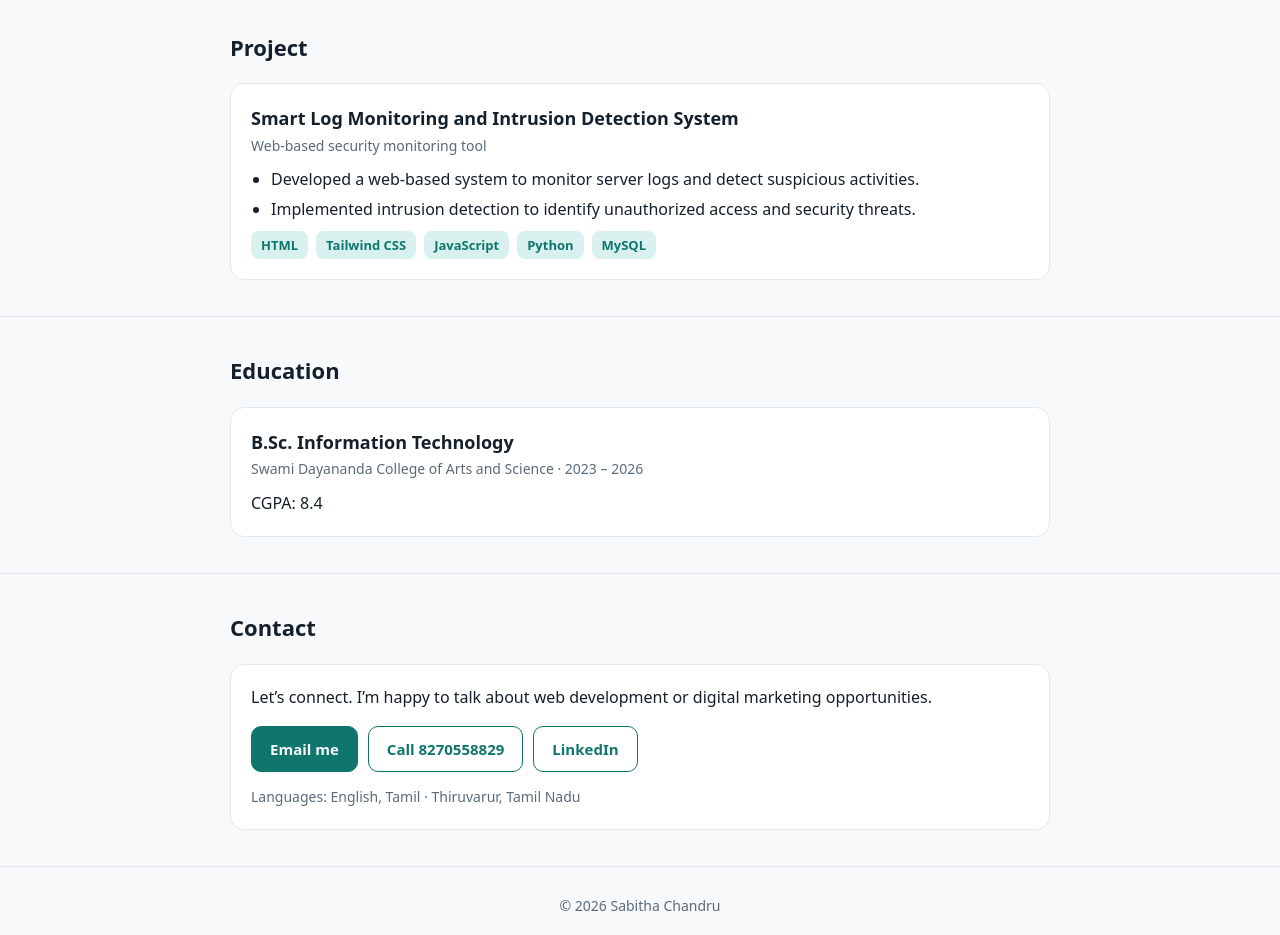
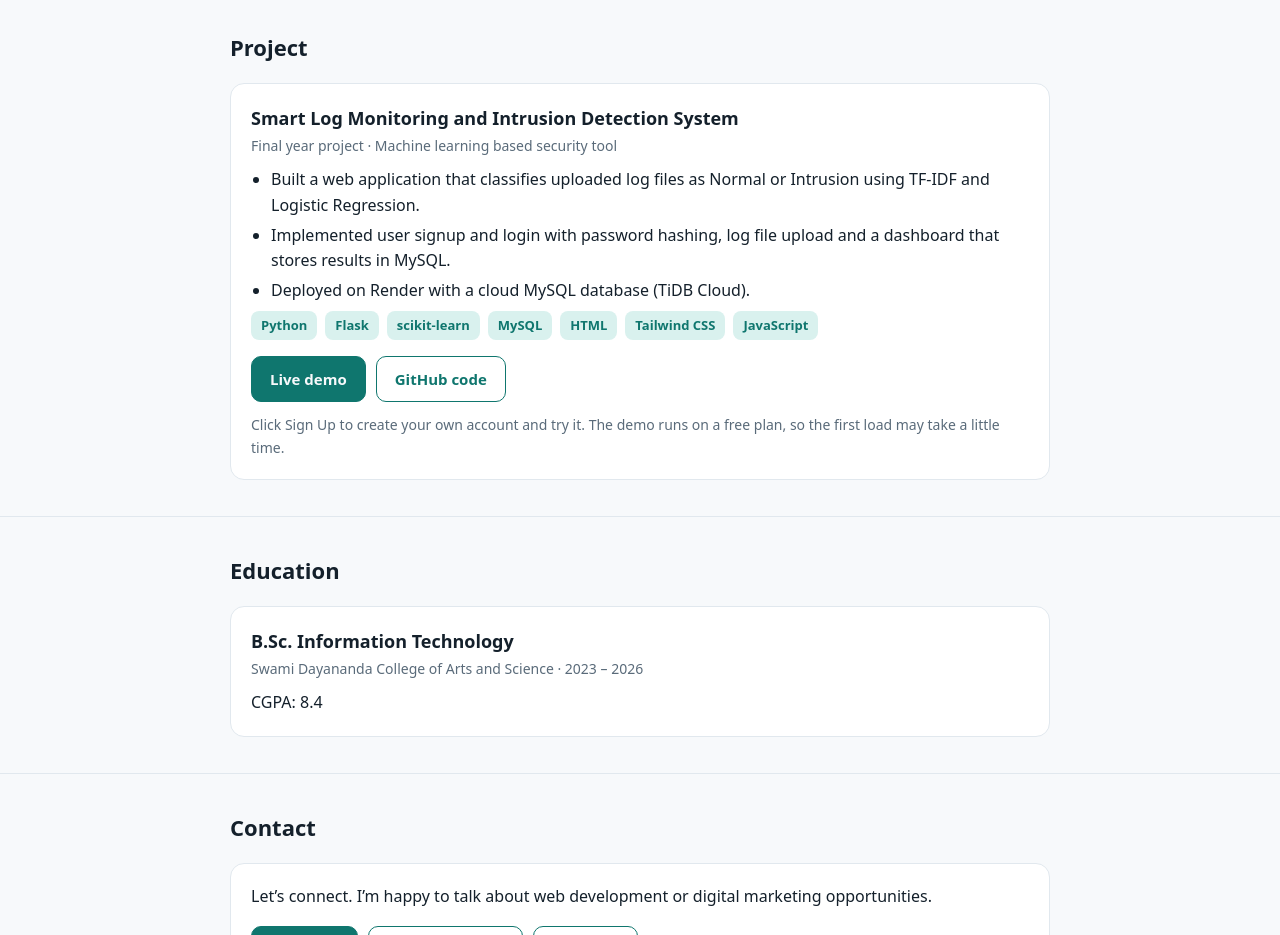
Before and after one commit to sabithachandru/sabitha-chandru.github.io, a plain HTML site: page index.html in a window 1280 px wide. Shown: the part 1580-2515 px from the top of the page. Drawn offline with Linux system fonts and the light colour scheme.

Commit message:
Enhance project description and features
Updated project details for the Smart Log Monitoring and Intrusion Detection System, including new features and deployment information.

```diff
--- a/index.html
+++ b/index.html
@@ -81,12 +81,15 @@ footer{padding:28px 0 40px;border-top:1px solid var(--line);color:var(--muted);f
 <h2>Project</h2>
 <div class="card">
 <h3>Smart Log Monitoring and Intrusion Detection System</h3>
-<div class="meta">Web-based security monitoring tool</div>
+<div class="meta">Final year project · Machine learning based security tool</div>
 <ul>
-<li>Developed a web-based system to monitor server logs and detect suspicious activities.</li>
-<li>Implemented intrusion detection to identify unauthorized access and security threats.</li>
+<li>Built a web application that classifies uploaded log files as Normal or Intrusion using TF-IDF and Logistic Regression.</li>
+<li>Implemented user signup and login with password hashing, log file upload and a dashboard that stores results in MySQL.</li>
+<li>Deployed on Render with a cloud MySQL database (TiDB Cloud).</li>
 </ul>
-<div class="chips"><span class="chip">HTML</span><span class="chip">Tailwind CSS</span><span class="chip">JavaScript</span><span class="chip">Python</span><span class="chip">MySQL</span></div>
+<div class="chips"><span class="chip">Python</span><span class="chip">Flask</span><span class="chip">scikit-learn</span><span class="chip">MySQL</span><span class="chip">HTML</span><span class="chip">Tailwind CSS</span><span class="chip">JavaScript</span></div>
+<div class="btns" style="margin-top:16px"><a class="btn p" href="https://smart-log-ids.onrender.com" target="_blank" rel="noopener">Live demo</a><a class="btn" href="https://github.com/sabithachandru/smart-log-ids-" target="_blank" rel="noopener">GitHub code</a></div>
+<p class="meta" style="margin:12px 0 0">Click Sign Up to create your own account and try it. The demo runs on a free plan, so the first load may take a little time.</p>
 </div>
 </div></section>
 
```
